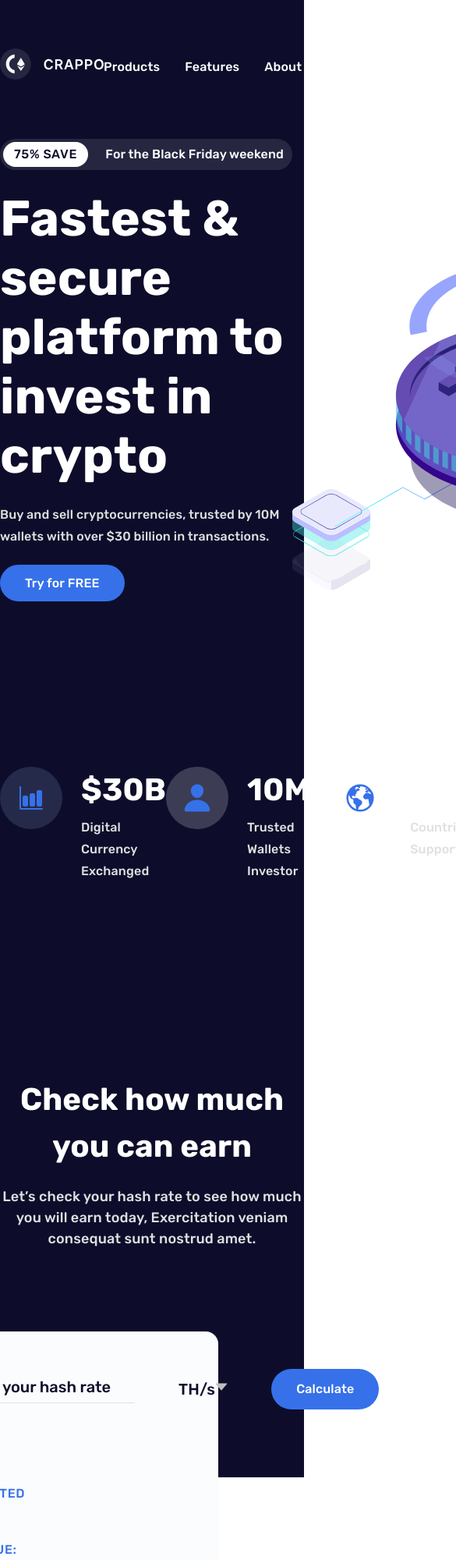
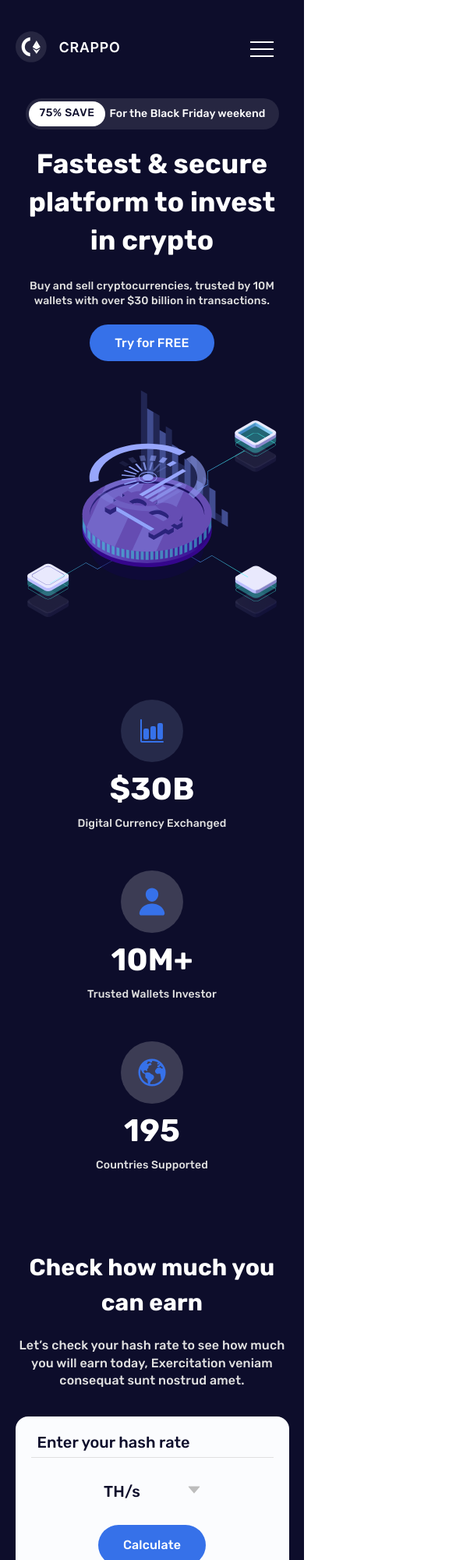
Before and after one commit to Shahriyor-dev/CryptoCurrency, a plain HTML site: page index.html in a window 390 px wide. Shown: the top 2000 px of the page at 78% size, 585 px wide, since content can reach past the window. Drawn offline with Linux system fonts and the light colour scheme.

Commit message:
response

```diff
--- /dev/null
+++ b/css/media.css
@@ -0,0 +1,270 @@
+@media (max-width: 1275px) {
+  .main-text__title {
+    font-size: 58px;
+  }
+  .main-img img {
+    width: 500px;
+    height: 490px;
+  }
+  .earn-calculate__wrapper {
+    right: 0;
+  }
+}
+@media (max-width: 1112px) {
+  .main-text__title {
+    font-size: 50px;
+  }
+  .main-img img {
+    width: 450px;
+    height: 440px;
+  }
+  .advantages-item {
+    flex-direction: column;
+    justify-content: center;
+    align-items: center;
+    text-align: center;
+  }
+  .advantages-item__img {
+    margin-bottom: 5px;
+    margin-right: 0;
+  }
+  .footer-top__input {
+    margin-right: 12px;
+    width: 320px;
+  }
+}
+@media (max-width: 992px) {
+  .header-buttons {
+    display: none;
+  }
+  .header-list {
+    margin: 0;
+  }
+  .main__wrapper {
+    flex-direction: column;
+    justify-content: center;
+    align-items: center;
+  }
+  .main-text {
+    text-align: center;
+    margin: auto;
+    max-width: 100%;
+    margin-bottom: 30px;
+  }
+  .main-text__description {
+    max-width: 100%;
+  }
+  .main-info {
+    margin: auto;
+    margin-bottom: 20px;
+  }
+  .trade-card__wrapper {
+    padding: 24px 12px;
+  }
+  .trade-card {
+    min-height: 100%;
+  }
+  .footer-top__right {
+    flex-direction: column;
+    align-items: center;
+    justify-content: center;
+  }
+  .footer-top__input {
+    margin-right: 0;
+    margin-bottom: 15px;
+  }
+}
+@media (max-width: 850px) {
+  .earn-bottom {
+    padding: 15px 15px 15px 48px;
+  }
+  .earn {
+    padding-top: 0;
+  }
+  .trade__wrapper {
+    flex-direction: column;
+    align-items: center;
+    justify-content: center;
+  }
+  .trade-card {
+    margin-bottom: 30px;
+    border: 1px solid #ccc;
+  }
+  .footer-top__wrapper {
+    flex-direction: column;
+    text-align: center;
+  }
+  .footer-top__input {
+    width: 100%;
+    margin: 0 auto 15px;
+  }
+  .footer-top__left {
+    margin-bottom: 20px;
+  }
+  .footer-bottom__rights {
+    font-size: 14px;
+  }
+}
+@media (max-width: 728px) {
+  .advantages-item {
+    margin-bottom: 50px;
+  }
+  .advantages__wrapper {
+    align-items: center;
+    flex-direction: column;
+  }
+  .advantages {
+    padding-top: 0;
+    padding-bottom: 50px;
+  }
+  .trade {
+    padding-bottom: 50px;
+    padding-top: 250px;
+  }
+  .footer {
+    padding: 50px 0;
+  }
+  .footer-bottom {
+    padding-top: 0;
+  }
+  .earn-top,
+  .earn-bottom {
+    padding-left: 15px;
+  }
+  .earn-ths {
+    margin-right: 10px;
+  }
+  .earn-bottom__title {
+    font-size: 24px;
+  }
+  .footer-bottom {
+    flex-direction: column;
+  }
+}
+@media (max-width: 586px) {
+  .header {
+    padding: 40px 0;
+  }
+  .header-list {
+    display: none;
+  }
+  .header__burger {
+    position: relative;
+    display: block;
+    width: 30px;
+    height: 20px;
+    cursor: pointer;
+    margin-left: auto;
+    margin-right: 20px;
+  }
+  .header__burger span {
+    position: absolute;
+    left: 0;
+    background-color: #fff;
+    width: 100%;
+    height: 2px;
+    top: 9px;
+  }
+  .header__burger::before,
+  .header__burger::after {
+    content: "";
+    background-color: #fff;
+    position: absolute;
+    width: 100%;
+    height: 2px;
+  }
+  .header__burger::before {
+    top: 0;
+  }
+  .header__burger::after {
+    bottom: 0;
+  }
+  .earn-top__wrapper {
+    flex-direction: column;
+    justify-content: center;
+    align-items: center;
+    text-align: center;
+  }
+  .earn-top__input {
+    margin-right: 0;
+    margin-bottom: 20px;
+  }
+  .earn-ths {
+    margin-right: 0;
+    margin-bottom: 20px;
+  }
+  .earn-top {
+    padding: 20px;
+  }
+  .earn-top__input {
+    width: 100%;
+  }
+  .trade__title {
+    font-size: 35px;
+  }
+}
+@media (max-width: 486px) {
+  body {
+    font-size: 14px;
+    line-height: 1.4;
+  }
+  .main-text__title {
+    font-size: 35px;
+    line-height: 1.4;
+  }
+  .main-info {
+    width: 325px;
+    justify-content: flex-start;
+  }
+  .main-info__black {
+    padding: 0 5px;
+  }
+  .main-img img {
+    width: 320px;
+    height: 310px;
+  }
+  .earn-text__title {
+    font-size: 30px;
+  }
+  .earn-text__description {
+    font-size: 16px;
+    margin-bottom: 0;
+    line-height: 1.4;
+  }
+  .trade-card {
+    width: 100%;
+  }
+  .footer-top__title {
+    font-size: 24px;
+  }
+  .trade__title {
+    font-size: 28px;
+  }
+}
+@media (max-width: 365px) {
+  .footer-top__wrapper {
+    padding: 24px;
+  }
+  .trade__title {
+    font-size: 25px;
+  }
+  .footer-social__link {
+    margin-right: 0;
+  }
+}
+
+@media (max-width: 340px) {
+  .main-text__title {
+    font-size: 30px;
+  }
+  .main-info__save {
+    padding: 4px 10px;
+  }
+  .main-img img {
+    width: 310px;
+    height: 300px;
+  }
+  .trade__title {
+    font-size: 22px;
+  }
+}
--- a/css/style.css
+++ b/css/style.css
@@ -1,5 +1,10 @@
 * {
   box-sizing: border-box;
+}
+html {
+  width: 100%;
+  max-width: 100%;
+  overflow-x: hidden;
 }
 body {
   font-family: "Rubik", sans-serif;
@@ -9,6 +14,9 @@ body {
   letter-spacing: 0.01em;
   font-style: normal;
   color: #e0e0e0;
+  width: 100%;
+  max-width: 100%;
+  overflow-x: hidden;
 }
 .button:hover {
   color: #0d0d2b;
@@ -20,6 +28,7 @@ a {
 .container {
   max-width: 1200px;
   margin: auto;
+  width: 90%;
 }
 .button {
   background: #3671e9;
@@ -71,6 +80,10 @@ a {
   color: #e0e0e0a1;
   transition: all 0.3s;
 }
+.header__burger {
+  display: none;
+}
+
 .header-right {
   display: flex;
   align-items: center;
@@ -104,6 +117,10 @@ a {
 }
 .main-text {
   width: 588px;
+}
+.main-img img {
+  width: 604px;
+  height: 594px;
 }
 .main-info {
   background: rgba(255, 255, 255, 0.1);
@@ -204,6 +221,7 @@ a {
   line-height: 150%;
   color: #ffffff;
   margin-bottom: 21px;
+  margin-top: 0;
 }
 .earn-text__description {
   font-size: 18px;
@@ -321,6 +339,7 @@ a {
   text-align: center;
   cursor: pointer;
   transition: all 0.3s;
+  border: 0.1px solid #aaa;
 }
 .trade-card:hover {
   box-shadow: 0px 40px 40px rgb(65, 14, 185);
@@ -432,6 +451,9 @@ a {
 }
 .footer-top__right {
   max-width: 600px;
+  display: flex;
+  align-items: center;
+  justify-content: space-between;
 }
 .footer-top__input {
   margin-right: 40px;
@@ -477,8 +499,8 @@ a {
   padding: 15px;
 }
 .footer-social__icon {
-  width: 24px;
-  height: 24px;
+  width: 30px;
+  height: 30px;
   transition: all 0.3s;
 }
 .footer-social__icon--1 {
--- a/index.html
+++ b/index.html
@@ -13,6 +13,7 @@
     />
     <link rel="stylesheet" href="css/normalize.css" />
     <link rel="stylesheet" href="css/style.css" />
+    <link rel="stylesheet" href="css/media.css" />
   </head>
   <body>
     <div class="start">
@@ -39,6 +40,9 @@
                   <a class="header-list__link" href="#">Contact</a>
                 </li>
               </ul>
+              <div class="header__burger">
+                <span></span>
+              </div>
               <div class="header-buttons">
                 <a class="header-buttons__login" href="#">Login</a>
                 <a class="button header-buttons__register" href="#">Register</a>
@@ -291,13 +295,3 @@
     </footer>
   </body>
 </html>
-
-<!-- <svg class="icon">
-  <use xlink:href="#instagram"></use>
-</svg><svg class="icon">
-  <use xlink:href="#linkedin"></use>
-</svg><svg class="icon">
-  <use xlink:href="#twitter"></use>
-</svg><svg class="icon">
-  <use xlink:href="#youtube"></use>
-</svg>  -->
```
